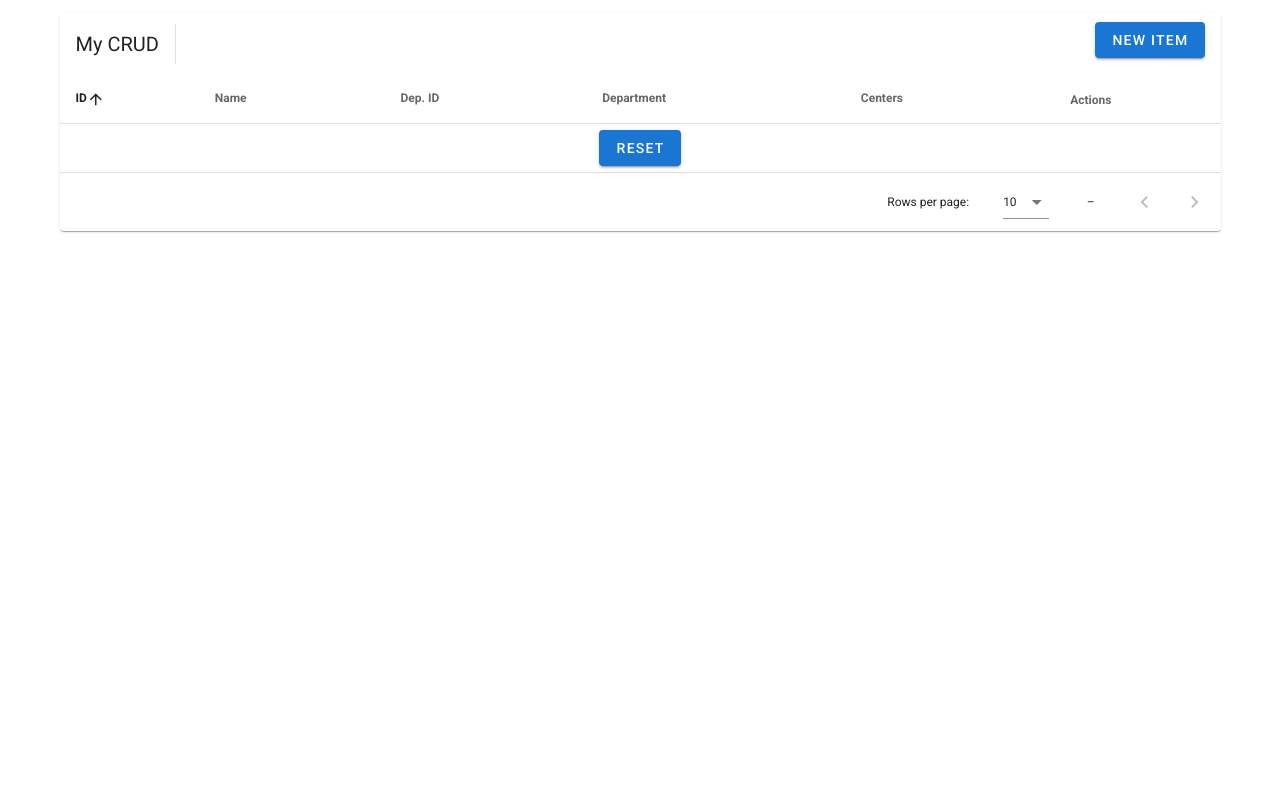
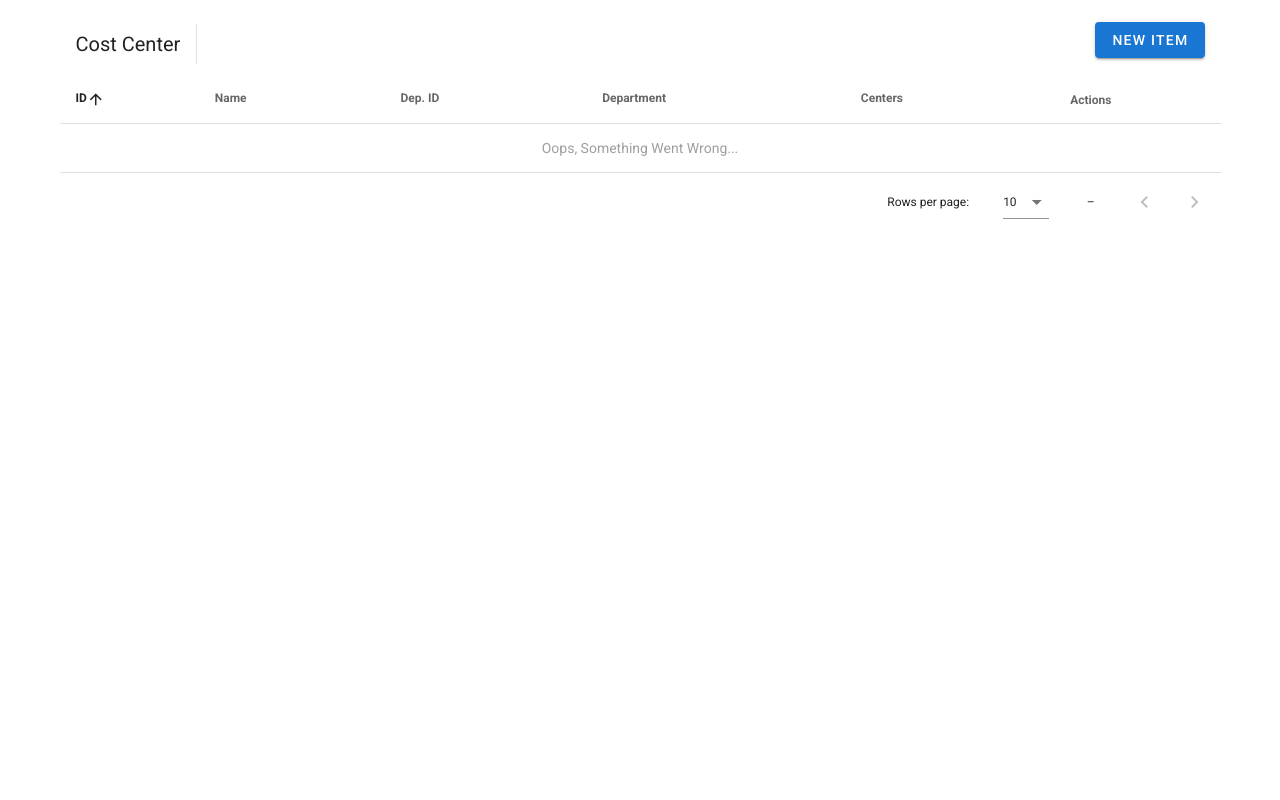
Before and after one commit to VunkLai/dms, a Django app: page /cost/ in a window 1280 px wide. Run offline with Django 3.2, Linux system fonts and the light colour scheme; data that the repository does not hold is empty; parts of the project's set-up code (start-up, migrations or seed data) failed here and were passed over; some libraries are stand-ins or nearby versions.

Commit message:
[enhance] Create layout for cost center

```diff
--- a/dms/cost_center/templates/cost_center/employees.html
+++ b/dms/cost_center/templates/cost_center/employees.html
@@ -1,54 +1,22 @@
-<html>
-  <head>
-    <link
-      href="https://fonts.googleapis.com/css?family=Roboto:100,300,400,500,700,900"
-      rel="stylesheet"
-    />
-    <link
-      href="https://cdn.jsdelivr.net/npm/@mdi/font@4.x/css/materialdesignicons.min.css"
-      rel="stylesheet"
-    />
-    <link
-      href="https://cdn.jsdelivr.net/npm/vuetify@2.x/dist/vuetify.min.css"
-      rel="stylesheet"
-    />
-    <meta
-      name="viewport"
-      content="width=device-width, initial-scale=1, maximum-scale=1, user-scalable=no, minimal-ui"
-    />
-    <style>
-      * {
-        font-family: Roboto, sans-serif;
-      }
-    </style>
+{% extends "cost_center/layout.html" %}
 
-    <title>Cost Center</title>
-  </head>
-  <body>
-    <div id="app">
-      <v-app>
-        <v-main>
-          <v-container>
-            <v-data-table
-              :headers="table.headers"
-              :items="table.items"
-              sort-by="id"
-              class="elevation-1"
-            >
+<!-- Vuetify Data-Table -->
+
+{% block content %}
+
+<v-data-table :headers="table.headers" :items="table.items" sort-by="id">
   <template v-slot:top>
+    <!-- TopBar -->
     <v-toolbar flat>
-                  <v-toolbar-title>My CRUD</v-toolbar-title>
+      <!-- TopBar title -->
+      <v-toolbar-title>Cost Center</v-toolbar-title>
       <v-divider class="mx-4" inset vertical></v-divider>
       <v-spacer></v-spacer>
+
+      <!-- Edit dialog -->
       <v-dialog v-model="dialog" max-width="500px">
         <template v-slot:activator="{ on, attrs }">
-                      <v-btn
-                        color="primary"
-                        dark
-                        class="mb-2"
-                        v-bind="attrs"
-                        v-on="on"
-                      >
+          <v-btn color="primary" dark class="mb-2" v-bind="attrs" v-on="on">
             New Item
           </v-btn>
         </template>
@@ -96,30 +64,24 @@
 
           <v-card-actions>
             <v-spacer></v-spacer>
-                        <v-btn color="blue darken-1" text @click="close">
-                          Cancel
-                        </v-btn>
-                        <v-btn color="blue darken-1" text @click="save">
-                          Save
-                        </v-btn>
+            <v-btn color="blue darken-1" text @click="close"> Cancel </v-btn>
+            <v-btn color="blue darken-1" text @click="save"> Save </v-btn>
           </v-card-actions>
         </v-card>
       </v-dialog>
+
+      <!-- Delete dialog -->
       <v-dialog v-model="dialogDelete" max-width="500px">
         <v-card>
           <v-card-title class="text-h5"
-                        >Are you sure you want to delete this
-                        item?</v-card-title
+            >Are you sure you want to delete this item?</v-card-title
           >
           <v-card-actions>
             <v-spacer></v-spacer>
             <v-btn color="blue darken-1" text @click="closeDelete"
               >Cancel</v-btn
             >
-                        <v-btn
-                          color="blue darken-1"
-                          text
-                          @click="deleteItemConfirm"
+            <v-btn color="blue darken-1" text @click="deleteItemConfirm"
               >OK</v-btn
             >
             <v-spacer></v-spacer>
@@ -128,23 +90,20 @@
       </v-dialog>
     </v-toolbar>
   </template>
+
   <template v-slot:item.actions="{ item }">
-                <v-icon small class="mr-2" @click="editItem(item)">
-                  mdi-pencil
-                </v-icon>
+    <v-icon small class="mr-2" @click="editItem(item)"> mdi-pencil </v-icon>
     <v-icon small @click="deleteItem(item)"> mdi-delete </v-icon>
   </template>
-              <template v-slot:no-data>
-                <v-btn color="primary" @click="initialize"> Reset </v-btn>
-              </template>
+
+  <template v-slot:no-data> Oops, Something Went Wrong... </template>
 </v-data-table>
-          </v-container>
-        </v-main>
-      </v-app>
-    </div>
 
-    <script src="https://cdn.jsdelivr.net/npm/vue@2.x/dist/vue.js"></script>
-    <script src="https://cdn.jsdelivr.net/npm/vuetify@2.x/dist/vuetify.js"></script>
+{% endblock content %}
+
+<!-- Vue -->
+
+{% block javascript %}
 <script>
   new Vue({
     el: "#app",
@@ -194,5 +153,4 @@
     },
   });
 </script>
-  </body>
-</html>
+{% endblock javascript %}
--- /dev/null
+++ b/dms/cost_center/templates/cost_center/layout.html
@@ -0,0 +1,40 @@
+<html>
+  <head>
+    <link
+      href="https://fonts.googleapis.com/css?family=Roboto:100,300,400,500,700,900"
+      rel="stylesheet"
+    />
+    <link
+      href="https://cdn.jsdelivr.net/npm/@mdi/font@4.x/css/materialdesignicons.min.css"
+      rel="stylesheet"
+    />
+    <link
+      href="https://cdn.jsdelivr.net/npm/vuetify@2.x/dist/vuetify.min.css"
+      rel="stylesheet"
+    />
+    <meta
+      name="viewport"
+      content="width=device-width, initial-scale=1, maximum-scale=1, user-scalable=no, minimal-ui"
+    />
+    <style>
+      * {
+        font-family: Roboto, sans-serif;
+      }
+    </style>
+
+    <title>Cost Center</title>
+  </head>
+  <body>
+    <div id="app">
+      <v-app>
+        <v-main>
+          <v-container> {% block content %}{%endblock %} </v-container>
+        </v-main>
+      </v-app>
+    </div>
+
+    <script src="https://cdn.jsdelivr.net/npm/vue@2.x/dist/vue.js"></script>
+    <script src="https://cdn.jsdelivr.net/npm/vuetify@2.x/dist/vuetify.js"></script>
+    {% block javascript %} {% endblock javascript %}
+  </body>
+</html>
```
Lines whose indentation alone changed are shown as unchanged.
